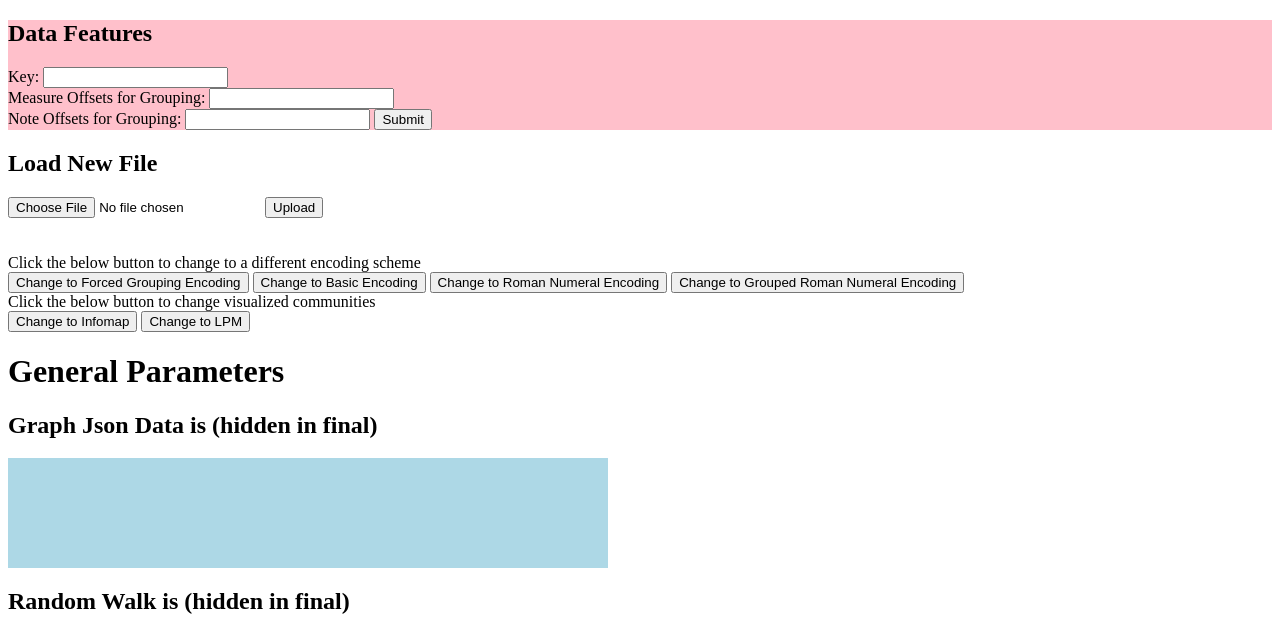
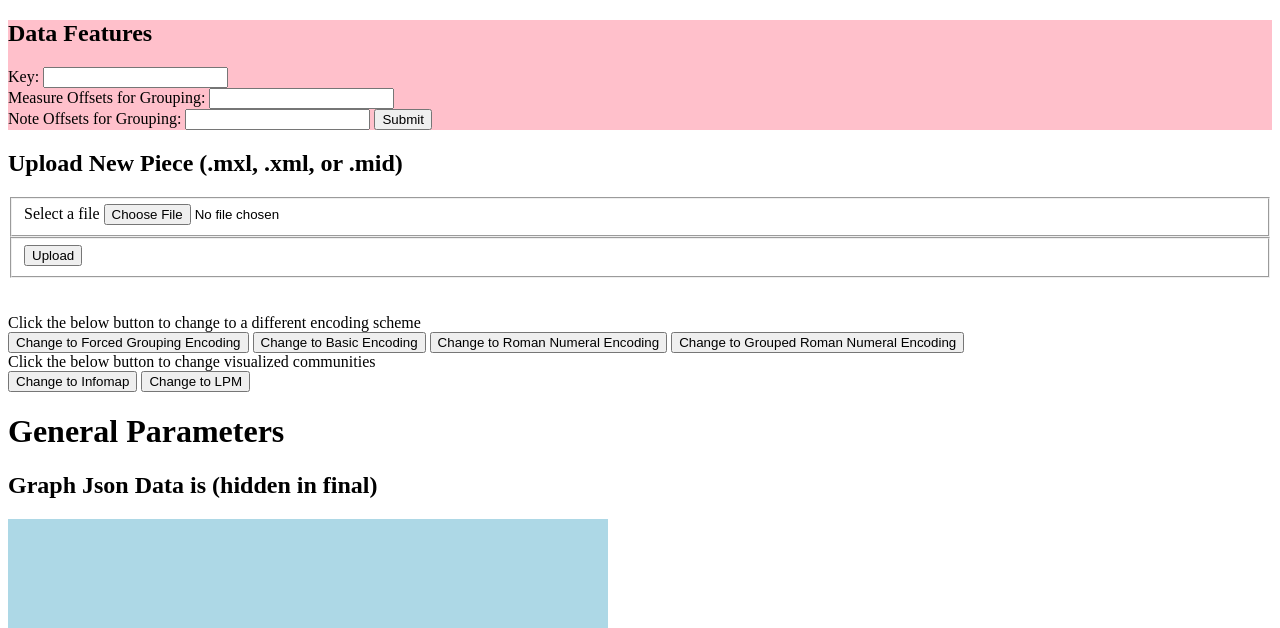
Before and after one commit to kpet123/Network-Composition, a Flask app: template app/templates/index.html in a window 1280 px wide. Shown: the top 628 px of the page. Run offline with Flask 3, Linux system fonts and the light colour scheme; the template is opened without the code that fills it, so the values that code supplies are empty; parts of the project's set-up code (start-up, migrations or seed data) failed here and were passed over; some libraries are stand-ins or nearby versions.

Commit message:
Looks like I've fixed upload issues, certain functions, still need to fix RN function to work with more datasets

```diff
--- a/flaskapp/mnet.py
+++ b/flaskapp/mnet.py
@@ -1,2 +1 @@
-
 /Users/kaitlinpet/Desktop/Projects/network-composition/src/mnet.py
--- a/flaskapp/server.py
+++ b/flaskapp/server.py
@@ -105,11 +105,11 @@ def make_graph_from_file(filename, encoding, key, offsets, grouping):
 #Other Functions:
 
 
-#Turns multiedge graph into weighted graph with pitch labels
+#Input weighted community graph, add pitch labels
 def make_visualizable_graph(graph, pitchdict):
     #weighted_graph = mnet.convert_to_weighted(graph, False)
-    nx.set_node_attributes(weighted_graph, pitchdict, "pitch")
-    return weighted_graph
+    nx.set_node_attributes(graph, pitchdict, "pitch")
+    return graph
 
 #Makes randomwalk json
 def make_randomwalk_json(graph, encoding_method):
@@ -370,31 +370,30 @@ def shiftCommunity(name=None):
 #Reads user file and saves as 'filename'
 #Returns new "Basic" encoding graph and random walk
 #based on the user's file
-@app.route('/success', methods = ['POST'])
+@app.route('/uploadajax', methods = ['POST'])
 def success():
-    if request.method == 'POST':
+#    if request.method == 'POST':
 
-        f = request.files['file']
+    f = request.files['file']
 
-		#parse and render data with "Basic" default
-        global data
-        global filename
-        global random_walk
-        global grouping
-        global offsets
-        global key
-        f.save("../library/"+f.filename)
-        filename = f.filename
-        graph, pitchdict = make_graph_from_file(filename, cur_graph_encoding,\
-                     key, offsets, grouping)
-        data = json_graph.node_link_data(make_visualizable_graph(\
-                     graph, pitchdict))
-        random_walk = make_randomwalk_json(graph, cur_walk_encoding)
-        print("code in success executed")
-        return render_template('index.html',
-								  data=data, \
-                                  key=key, grouping = grouping,\
-                                  offsets=offsets, random_walk=random_walk)
+    #parse and render data with "Basic" default
+    global data
+    global filename
+    global random_walk
+    global grouping
+    global offsets
+    global key
+    f.save("../library/"+f.filename)
+    filename = f.filename
+    graph, pitchdict = make_graph_from_file(filename, cur_graph_encoding,\
+                 key, offsets, grouping)
+    data = json_graph.node_link_data(make_visualizable_graph(\
+                 graph, pitchdict))
+    random_walk = make_randomwalk_json(graph, cur_walk_encoding)
+    print("code in success executed")
+    return jsonify(data=data, raondom_walk = random_walk)
+
+
 
 #TODO: implement this
 #Reads in additional parameters supplied by user.
--- a/flaskapp/static/interaction.js
+++ b/flaskapp/static/interaction.js
@@ -58,6 +58,24 @@ error: function(request, status, error){
 });
 }
 
+//Upload New Data
+var upload = function() {
+
+        var form_data = new FormData($('#upload-file')[0]);
+        $.ajax({
+            type: 'POST',
+            url: '/uploadajax',
+            data: form_data,
+            contentType: false,
+            cache: false,
+            processData: false,
+            success: function(data) {
+                location.reload();
+                console.log('Success!');
+            }
+
+    });
+};
 //in #(document).ready,  you can define responses to
 //actions (e.g. button clicks) executed from
 //the index.html file. To link an html action, use that action's id tag (e.g.
@@ -103,8 +121,12 @@ $(document).ready(function(){
 	});
     $("#lpm_vis").click(function() {
         console.log(data);
-        change_community(1)
+        change_community(1);
 
 
-	})
+	});
+    $('#upload-file-btn').click(function() {
+        console.log("in upload file button")
+        upload();
+    });
 })
--- a/flaskapp/templates/index.html
+++ b/flaskapp/templates/index.html
@@ -35,11 +35,17 @@ background-color: pink;
 	</form>
 </div>
 <div>
-	<h2>Load New File </h2>
-	 <form action = "/success" method = "post" enctype="multipart/form-data">
-		  <input type="file" name="file"  />
-		  <input type = "submit" value="Upload">
-	 </form>
+
+    <h2> Upload New Piece (.mxl, .xml, or .mid) </h2>
+    <form id="upload-file" method="post" enctype="multipart/form-data">
+        <fieldset>
+            <label for="file">Select a file</label>
+            <input name="file" type="file">
+        </fieldset>
+        <fieldset>
+            <button id="upload-file-btn" type="button">Upload</button>
+        </fieldset>
+    </form>
 </div>
 <br>
 <br>
```
Also changed, not shown: 2 other files.
